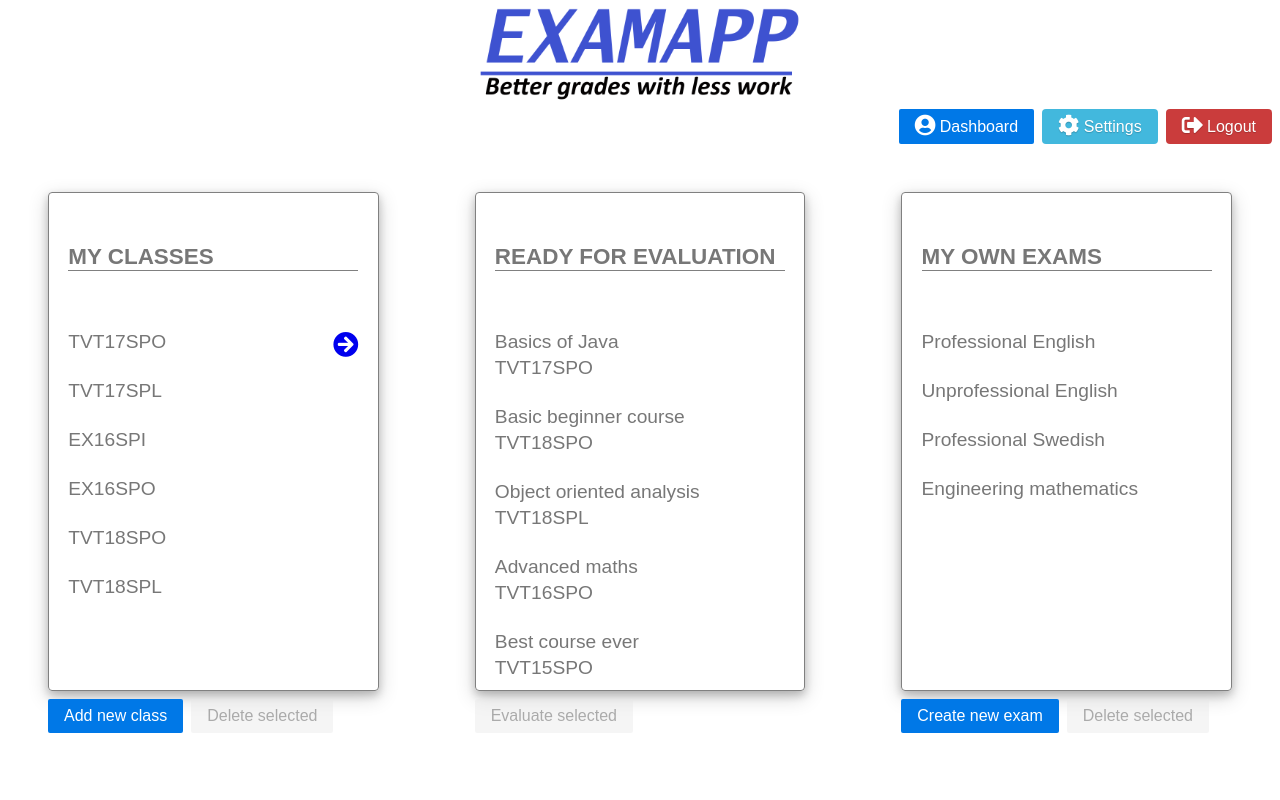
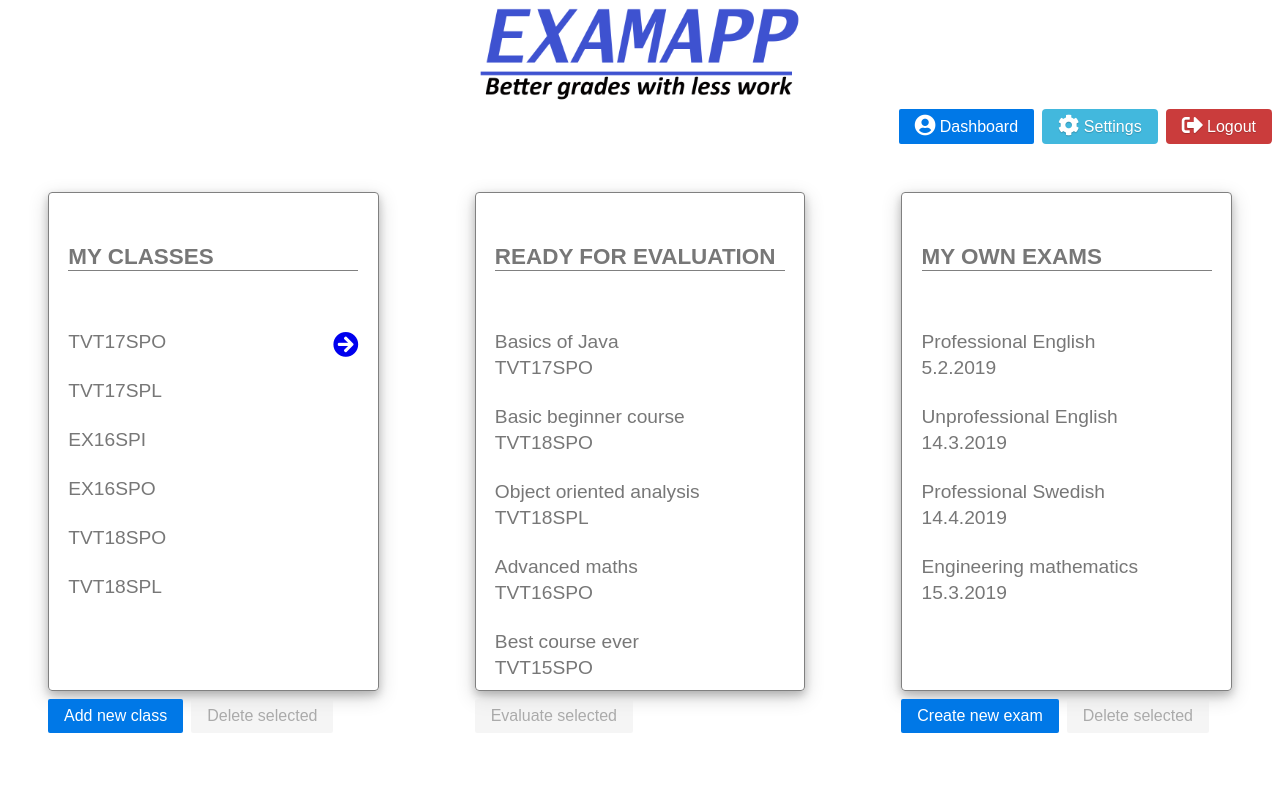
Before and after one commit to examappteam/frontend, a React (Create React App) app: page /dashboard in a window 1280 px wide. Shown: the top 800 px of the page. Built offline with nearby package versions, Linux system fonts and the light colour scheme.

Commit message:
Template to handle different itemExtras

```diff
--- a/src/components/common/ScrollableListMenu.js
+++ b/src/components/common/ScrollableListMenu.js
@@ -6,16 +6,43 @@ import "./styles/ScrollableListMenuStyle.css"
 function ScrollableListMenu(props) {
     console.log("id",props.menuItems[1].id)
     const category = props.category
-    const menuItems = props.menuItems.map(
+    let menuItems
+
+    // try to find a better way to do this in the future
+    if(category === 1) {
+        menuItems = props.menuItems.map(
             item => <ListMenuItem
                 handler={props.handler(category, item.id)}
                 id={item.id}
                 itemName={item.name}
-            itemExtra={item.linkedClass}
+                itemExtra={item.linkedClass}    // !!!we should be able to use different item extras
                 selectedItem={props.selectedItem}
                 categoryId={category}
                 selectedCategory={props.selectedCategory}/>
         )
+    } else if(category === 2) {
+        menuItems = props.menuItems.map(
+            item => <ListMenuItem
+                handler={props.handler(category, item.id)}
+                id={item.id}
+                itemName={item.name}
+                itemExtra={item.date}
+                selectedItem={props.selectedItem}
+                categoryId={category}
+                selectedCategory={props.selectedCategory}/>
+        )
+    } else {
+        menuItems = props.menuItems.map(
+            item => <ListMenuItem
+                handler={props.handler(category, item.id)}
+                id={item.id}
+                itemName={item.name}
+                itemExtra=""
+                selectedItem={props.selectedItem}
+                categoryId={category}
+                selectedCategory={props.selectedCategory}/>
+        )
+    }
 
     return(
         <div className="pure-menu pure-menu-scrollable scrollable-list-menu">
```
Lines whose indentation alone changed are shown as unchanged.
